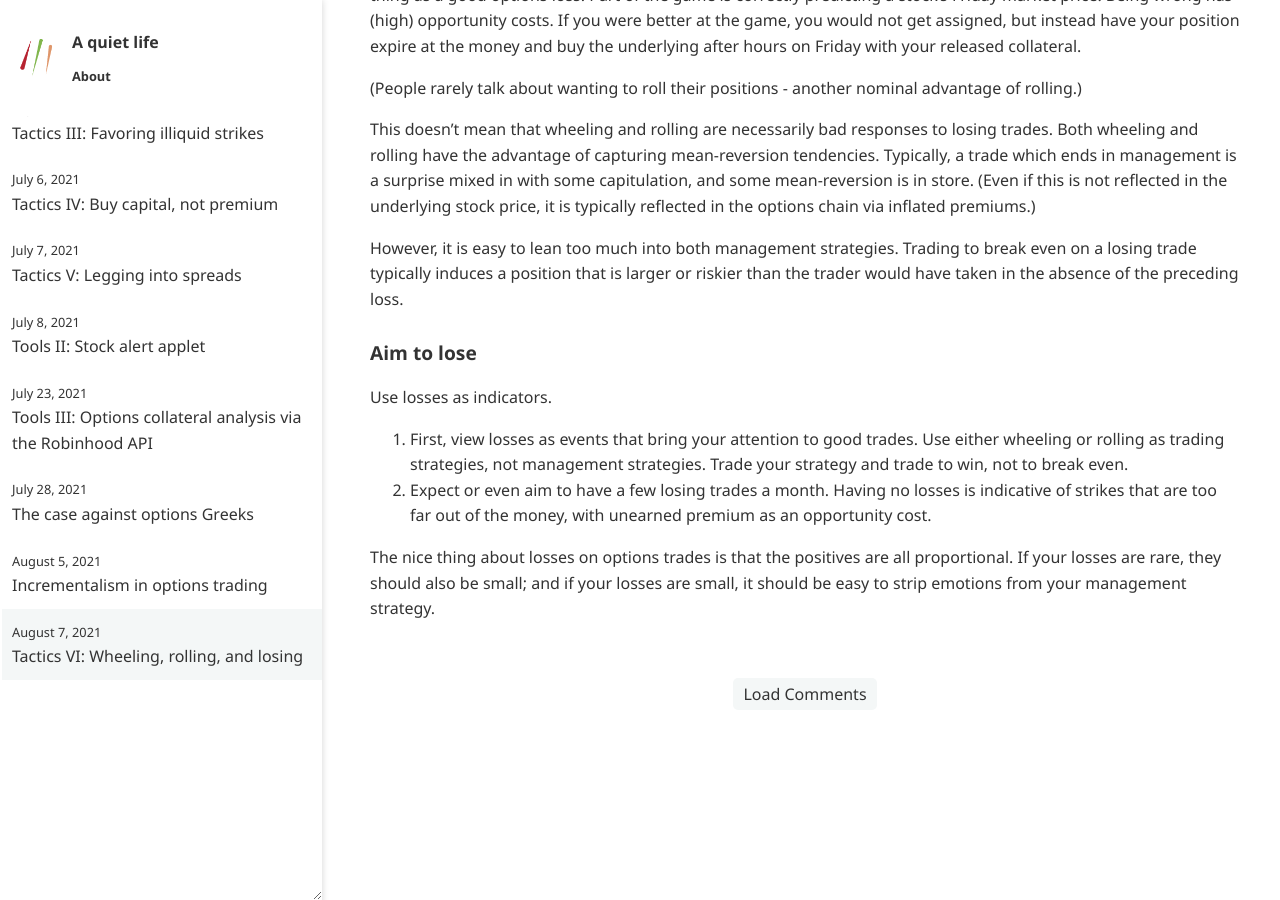
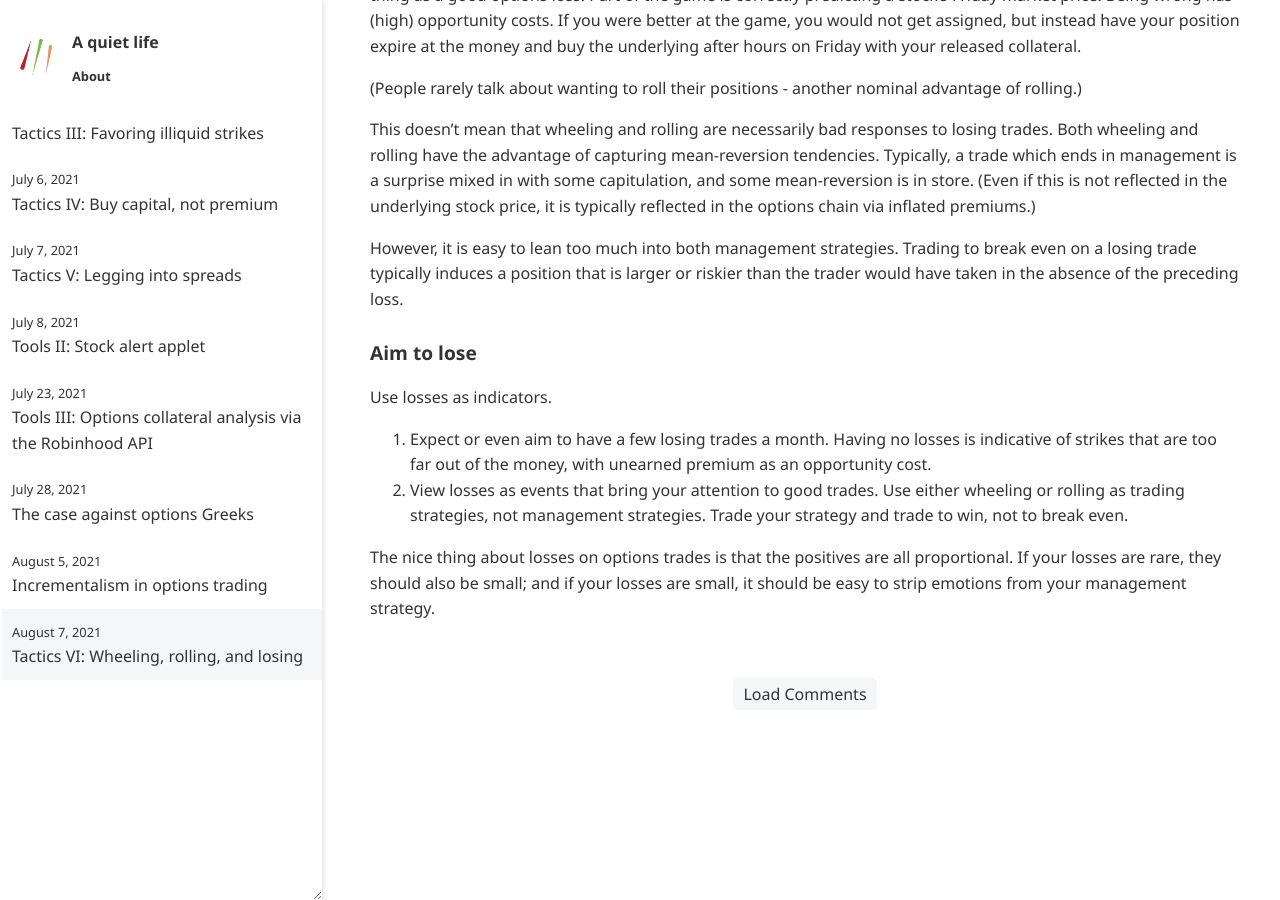
Before and after one commit to ansyblenetwork/aquietlife, a Jekyll site: the page built from _posts/2021-08-07-wheeling-rolling.md, in a window 1280 px wide and 900 px high, scrolled down 782 px. Built offline with Jekyll 4.4.1, drawn with Linux system fonts in a browser that asks for light colours.

Commit message:
Update 2021-08-07-wheeling-rolling.md

```diff
--- a/_posts/2021-08-07-wheeling-rolling.md
+++ b/_posts/2021-08-07-wheeling-rolling.md
@@ -36,7 +36,7 @@ However, it is easy to lean too much into both management strategies. Trading to
 
 Use losses as indicators.
 
-1. First, view losses as events that bring your attention to good trades. Use either wheeling or rolling as trading strategies, not management strategies. Trade your strategy and trade to win, not to break even.
-2. Expect or even aim to have a few losing trades a month. Having no losses is indicative of strikes that are too far out of the money, with unearned premium as an opportunity cost.
+1. Expect or even aim to have a few losing trades a month. Having no losses is indicative of strikes that are too far out of the money, with unearned premium as an opportunity cost.
+2. View losses as events that bring your attention to good trades. Use either wheeling or rolling as trading strategies, not management strategies. Trade your strategy and trade to win, not to break even.
 
 The nice thing about losses on options trades is that the positives are all proportional. If your losses are rare, they should also be small; and if your losses are small, it should be easy to strip emotions from your management strategy.
```
